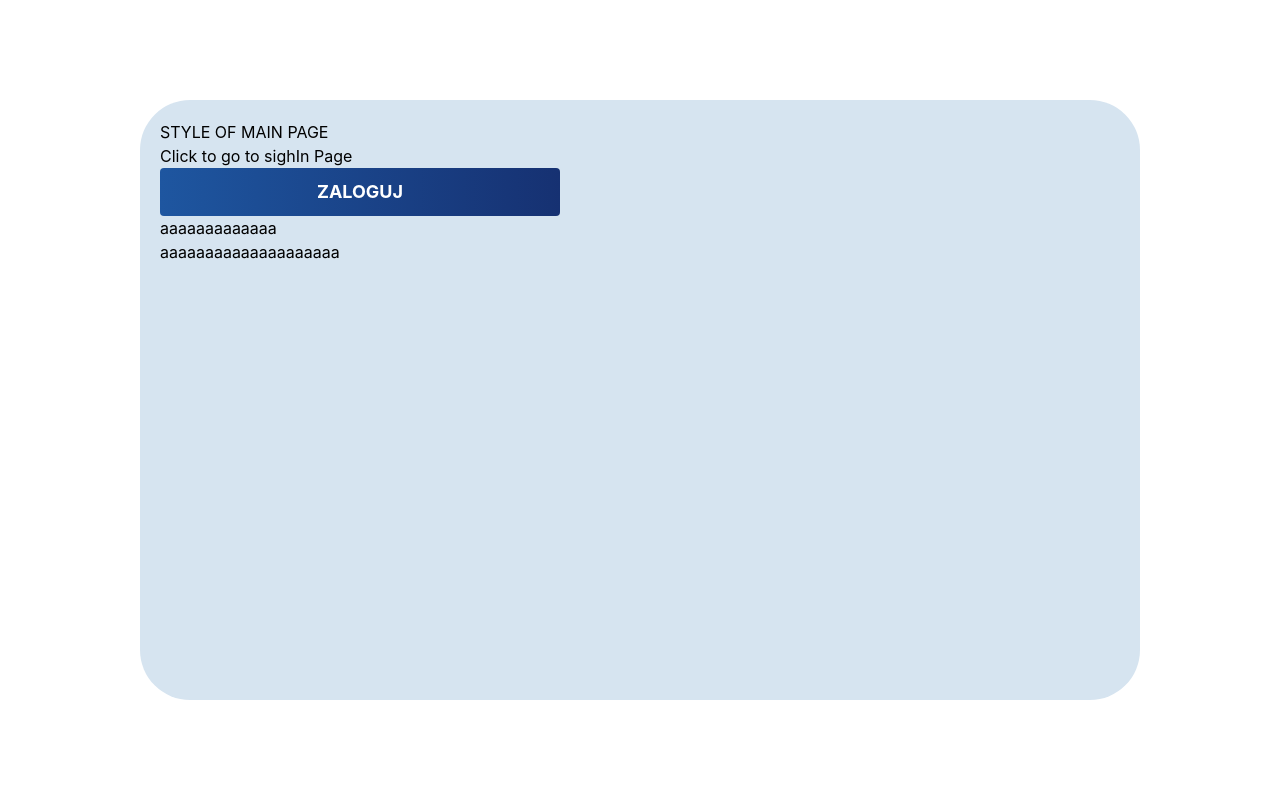
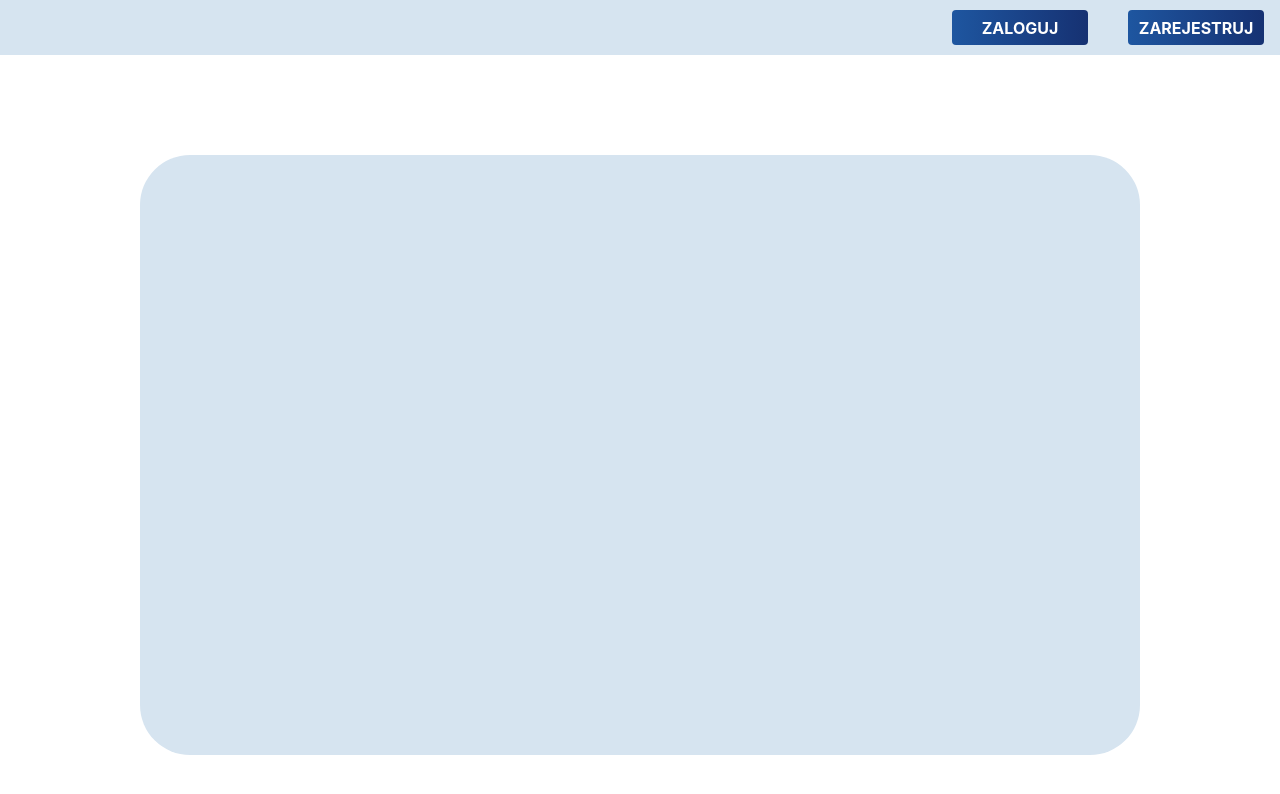
Before and after one commit to matmirowski/gong-web, a React (Create React App) app: page / in a window 1280 px wide. Shown: the top 794 px of the page. Built offline with nearby package versions, Linux system fonts and the light colour scheme.

Commit message:
[5] Button adjustment and navbar implementation

```diff
--- a/package.json
+++ b/package.json
@@ -14,6 +14,7 @@
     "match-sorter": "^6.3.4",
     "react": "^18.3.1",
     "react-dom": "^18.3.1",
+    "react-icons": "^5.2.1",
     "react-router-dom": "^6.23.0",
     "react-scripts": "^5.0.1",
     "sort-by": "^1.2.0",
--- a/src/App.tsx
+++ b/src/App.tsx
@@ -1,4 +1,4 @@
-import { BrowserRouter, Routes, Route, Navigate, Link } from 'react-router-dom';
+import { BrowserRouter, Routes, Route, Navigate,} from 'react-router-dom';
 import HomePage from './pages/HomePage';
 import LandingPage from './pages/LandingPage';
 
--- a/src/components/general/Button.tsx
+++ b/src/components/general/Button.tsx
@@ -12,11 +12,13 @@ export enum ButtonState {
     state: ButtonState;
     className?: string;
     width?: string;
+    height?: string;
+    fontSize?: string;
   }
 
 
-  const Button: React.FC<ButtonProps> = ({ children, onClick, state, className, width }) => {
-    const baseClasses = "border-none rounded px-5 py-2.5 text-lg font-bold uppercase cursor-pointer outline-none transition-filter duration-300 ease-in-out hover:brightness-90";
+  const Button: React.FC<ButtonProps> = ({ children, onClick, state, className, width, height, fontSize}) => {
+    const baseClasses = "border-none rounded px-5 py-2.5 font-bold uppercase cursor-pointer outline-none transition-filter duration-300 ease-in-out hover:brightness-90 flex items-center justify-center";
     let stateClasses = "";
 
     switch (state) {
@@ -32,7 +34,9 @@ export enum ButtonState {
     }
 
     const style = {
-      width: `${width}px`
+      width: width ? `${width}px` : undefined,
+        height: height ? `${height}px` : undefined,
+        fontSize: fontSize
     };
 
     const finalClasses = `${baseClasses} ${stateClasses} ${className || ''} ${width != null ? style : ''}`;
--- /dev/null
+++ b/src/components/general/Navbar.tsx
@@ -0,0 +1,35 @@
+import React, { useState, ReactNode } from 'react';
+import { AiOutlineClose, AiOutlineMenu } from 'react-icons/ai';
+
+interface NavbarProps {
+  children?: ReactNode;
+}
+
+const Navbar: React.FC<NavbarProps> = ({ children }) => {
+  const [nav, setNav] = useState(false);
+
+  const handleNav = () => {
+    setNav(!nav);
+  };
+
+  return (
+    <div className='bg-light-blue flex justify-between items-center h-[55px] w-full px-4 text-white'>
+        <ul className='hidden md:flex flex-grow justify-start'></ul>
+        <div className='md:flex hidden items-center gap-[40px]'>
+            {children}
+        </div>
+        <div onClick={handleNav} className='md:hidden text-button-dark-blue'>
+            {nav ? <AiOutlineClose size={20} /> : <AiOutlineMenu size={20} />}
+        </div>
+        {nav && (
+            <ul className='bg-light-blue fixed left-0 top-[55px] w-[60%] h-full ease-in-out duration-500 z-10'>
+                <li className='p-2'>
+                    {children}
+                </li>
+            </ul>
+      )}
+    </div>
+  );
+};
+
+export default Navbar;
--- a/src/pages/LandingPage.tsx
+++ b/src/pages/LandingPage.tsx
@@ -1,23 +1,23 @@
 import React from 'react';
-import HomePage from './HomePage';
-import { Link } from 'react-router-dom';
+import {Link} from 'react-router-dom';
 import Box from '../components/general/BlueBackgroundBox';
 import Button, { ButtonState } from '../components/general/Button';
 import Row from '../components/general/Row';
 import Column from '../components/general/Column';
-
+import Navbar from '../components/general/Navbar';
 
 const LandingPage = () => {
     return (
         <div>
+            <Navbar>
+                <Button onClick={() => console.log('Navigating...')} state={ButtonState.Active} width='136' height='35'>
+                    <Link to="/sign">Zaloguj</Link>
+                </Button>
+                <Button onClick={() => console.log('Navigating...')} state={ButtonState.Active} width='136' height='35'>
+                    <Link to="/">Zarejestruj</Link>
+                </Button>
+            </Navbar>
             <Box>
-                STYLE OF MAIN PAGE
-                <h1><Link to="/sign">Click to go to sighIn Page</Link></h1>
-                <Button children={'ZALOGUJ'} onClick={function (): void {
-                    console.log('aaaaaaaaaaaaaaaaaaaaaaaaaaaaaaaaaaaa');
-                } } state={ButtonState.Active} width='400'></Button>
-
-                <Row><Column children={'aaaaaaaaaaaaa'}></Column> <Column children={'aaaaaaaaaaaaaaaaaaaa'}></Column></Row>
             </Box>
         </div>
     );
```
Also changed, not shown: 1 other file (tests, documents, lock files or other folders).
